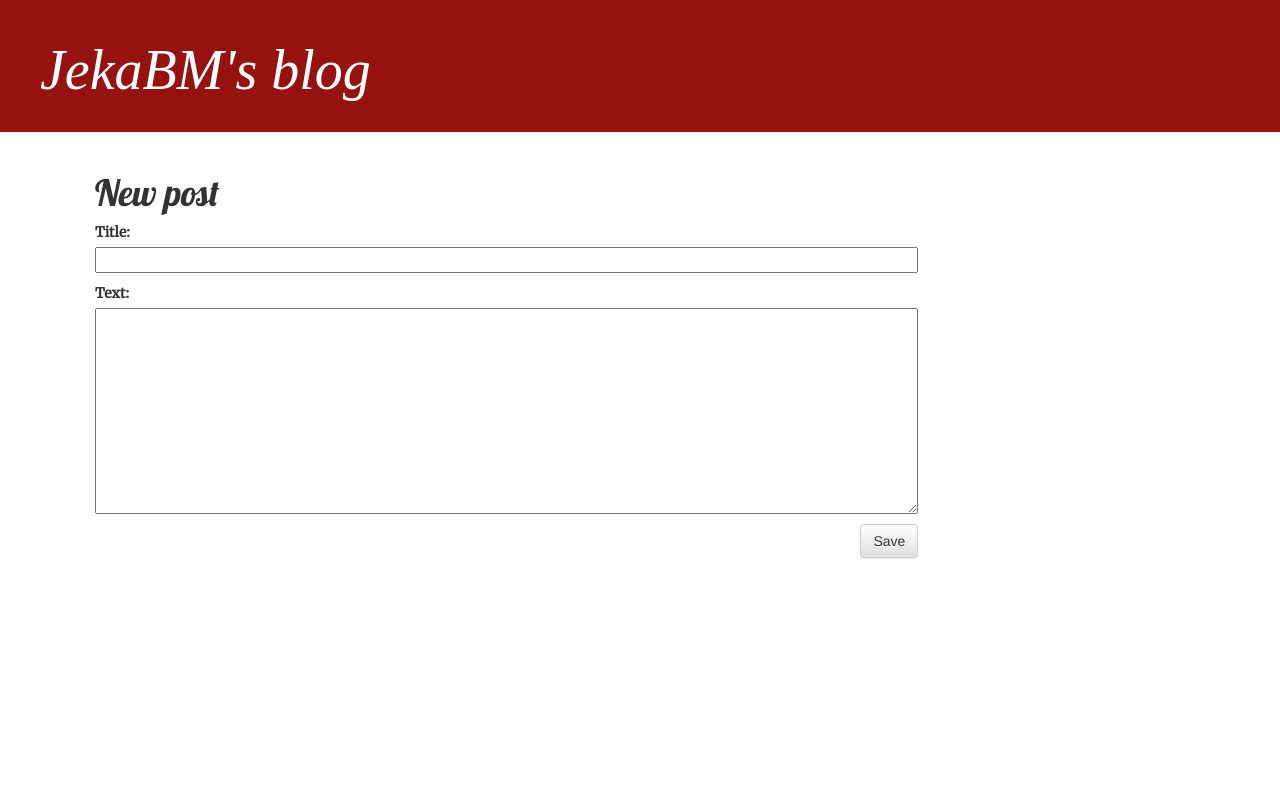
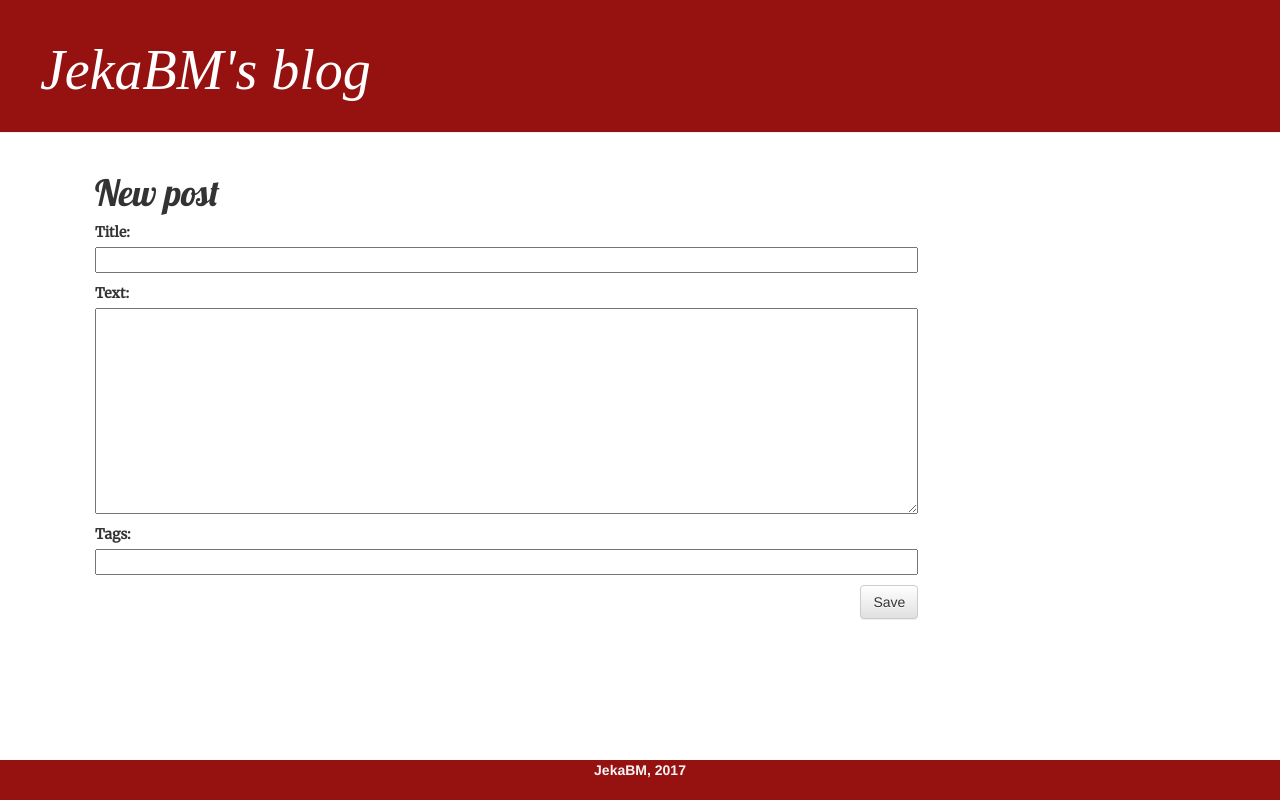
Before and after one commit to jkbm/django_blog, a Django app: page /post/new/ in a window 1280 px wide; the page is wider, and only the part inside the window is pictured. Run offline with Django 3.2, Linux system fonts and the light colour scheme; some libraries are stand-ins or nearby versions.

Commit message:
Tags system

```diff
--- a/blog/forms.py
+++ b/blog/forms.py
@@ -6,7 +6,7 @@ class PostForm(forms.ModelForm):
 
     class Meta:
         model = Post
-        fields = ('title', 'text',)
+        fields = ('title', 'text', 'tags',)
 
 class CommentForm(forms.ModelForm):
 
--- a/blog/models.py
+++ b/blog/models.py
@@ -14,6 +14,8 @@ class Post(models.Model):
             blank=True, null=True)
     edited_date = models.DateTimeField(
             blank=True, null=True)
+    tags = models.CharField(
+            max_length=400, blank=True, null=True)
 
     def publish(self):
         self.published_date = timezone.now()
--- a/blog/static/css/blog.css
+++ b/blog/static/css/blog.css
@@ -1,3 +1,7 @@
+body {
+    height: 100%;
+    min-height: 100%;
+}
 .page-header {
     background-color: #961210;
     margin-top: 0;
@@ -56,3 +60,13 @@ h1, h2, h3, h4 {
 .comment h4, p {
      font-family: "Merriweather";
 }
+
+.footer {
+   position:absolute;
+   bottom:0;
+   width:100%;
+   height:40px;
+   background:#961210;
+   text-align: center;
+   color: whitesmoke;
+}
--- a/blog/templates/blog/base.html
+++ b/blog/templates/blog/base.html
@@ -2,6 +2,7 @@
 <html>
     <head>
         <title>JekaBM's blog</title>
+        <link rel="shortcut icon" type="image/png" href="{% static '/favicon.ico'%}"/>
         <link rel="stylesheet" href="//maxcdn.bootstrapcdn.com/bootstrap/3.2.0/css/bootstrap.min.css">
         <link rel="stylesheet" href="//maxcdn.bootstrapcdn.com/bootstrap/3.2.0/css/bootstrap-theme.min.css">
         <link href="//fonts.googleapis.com/css?family=Lobster&subset=latin,latin-ext" rel="stylesheet" type="text/css">
@@ -14,9 +15,8 @@
         {% if user.is_authenticated %}
             <a href="{% url 'post_new' %}" class="top-menu"><span class="glyphicon glyphicon-plus"></span></a>
         {% endif %}
-        <h1>JekaBM's blog</h1>
+        <h1><a style = 'text-decoration:none;'href='/'>JekaBM's blog</a></h1>
     </div>
-
 <div class="content container">
     <div class="row">
         <div class="col-md-8">
@@ -25,5 +25,6 @@
         </div>
     </div>
 </div>
+<div class="footer"><b>JekaBM, 2017</b></div>
 </body>
 </html>
--- a/blog/templates/blog/post_detail.html
+++ b/blog/templates/blog/post_detail.html
@@ -17,7 +17,8 @@
                 {{ post.published_date }} | {{ post.author }}, {{ post.author.first_name}} {{ post.author.last_name}}
             </div>
         {% endif %}
-             <a style='float:right;' class="btn btn-default" href="{% url 'post_comment' pk=post.pk %}">Comment</a>
+            <div>Tags: {% for tag in tags %}<a href = "{% url 'post_tag' tag=tag %}">{{tag}}, </a>{% endfor %}</div>
+            <a style='float:right;' class="btn btn-default" href="{% url 'post_comment' pk=post.pk %}">Comment</a>
     </div>
     <div class="comments">
         <h2>Comments:</h2>
--- a/blog/urls.py
+++ b/blog/urls.py
@@ -8,5 +8,6 @@ urlpatterns = [
     url(r'^post/(?P<pk>\d+)/edit/$', views.post_edit, name='post_edit'),
     url(r'^untitled_unmastered/$', views.post_unpublished, name='post_unpublished'),
     url(r'^post/(?P<pk>\d+)/comment/$', views.post_comment, name='post_comment'),
+    url(r'^post/(?P<tag>[\w.-]+)/$', views.post_tags, name = 'post_tag'),
 
 ]
--- a/blog/views.py
+++ b/blog/views.py
@@ -1,6 +1,7 @@
 from django.shortcuts import render, get_object_or_404, redirect
 from .models import Post, Comment
 from .forms import PostForm,CommentForm
+import string
 
 # Create your views here.
 from django.utils import timezone
@@ -12,7 +13,9 @@ def post_list(request):
 def post_detail(request, pk):
     post = get_object_or_404(Post, pk=pk)
     comments = Comment.objects.filter(published_date__lte=timezone.now(), post = post).order_by('-published_date')
-    return render(request, 'blog/post_detail.html', {'post': post, 'comments': comments})
+    tags = post.tags.replace(',','').split()
+    print (tags)
+    return render(request, 'blog/post_detail.html', {'post': post, 'comments': comments, 'tags' : tags})
 
 def post_new(request):
     if request.method == "POST":
@@ -58,3 +61,9 @@ def post_comment(request, pk):
     else:
         form = CommentForm()
     return render(request, 'blog/post_comment.html', {'form' : form})
+
+def post_tags(request, tag):
+    posts = Post.objects.filter(tags__icontains=tag).order_by('published_date')
+
+
+    return render(request, 'blog/post_list.html', {'posts' : posts,})
```
Also changed, not shown: blog/migrations/0004_post_tags.py (added), blog/static/favicon.ico (added).
